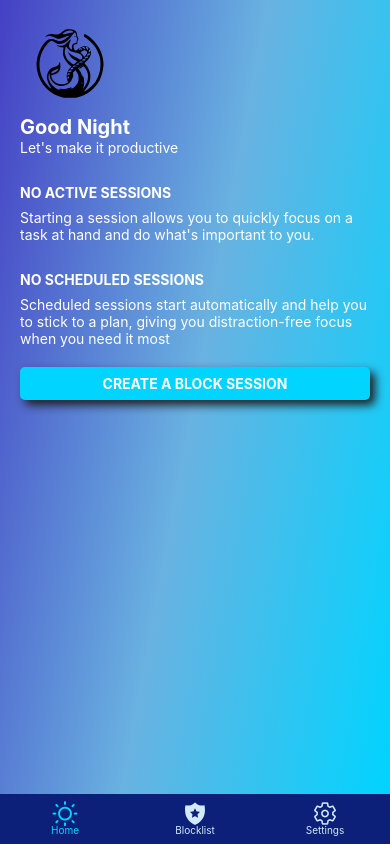
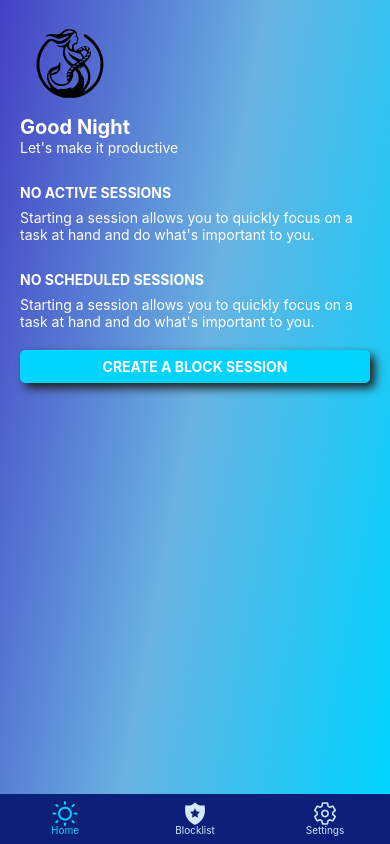
Before and after one commit to amehmeto/TiedSiren, a React Native app: screen / in a window 390 px wide. Built offline with nearby package versions, Linux system fonts and the light colour scheme.

Commit message:
refactor(HomeScreen): updating home view model

```diff
--- a/src/react-view/screens/Home/CreateBlockSessionScreen/CreateBlockSessionScreen.tsx
+++ b/src/react-view/screens/Home/CreateBlockSessionScreen/CreateBlockSessionScreen.tsx
@@ -74,14 +74,18 @@ export function CreateBlockSessionScreen({
     <TiedSLinearBackground>
       <Formik
         initialValues={defaultSession}
+        /*
         validate={(values) => {
           try {
+            console.log('Validate values')
             return validationSchema.parse(values)
           } catch (e) {
             if (e instanceof z.ZodError) return e.formErrors.fieldErrors
-            return undefined
+
+            return e
           }
         }}
+*/
         onSubmit={(values) => {
           assertIsBlockSession(values)
           dispatch(createBlockSession(values))
--- a/src/react-view/screens/Home/HomeScreen/ActiveSessionsBoard.tsx
+++ b/src/react-view/screens/Home/HomeScreen/ActiveSessionsBoard.tsx
@@ -1,11 +1,11 @@
-import { ActiveBlockSessionsViewModel } from './home.view-model.ts'
 import { FlatList, StyleSheet, Text } from 'react-native'
 import { T } from '../../../design-system/theme.ts'
 import { ActiveSession } from './ActiveSession.tsx'
+import { WithActiveWithoutScheduledSessionsModel } from './home.view-model.ts'
 
 export function ActiveSessionsBoard(
   props: Readonly<{
-    viewModel: ActiveBlockSessionsViewModel
+    viewModel: WithActiveWithoutScheduledSessionsModel
   }>,
 ) {
   return (
--- a/src/react-view/screens/Home/HomeScreen/HomeScreen.tsx
+++ b/src/react-view/screens/Home/HomeScreen/HomeScreen.tsx
@@ -30,9 +30,9 @@ export function HomeScreen({ navigation }: Readonly<HomeScreenProps>) {
 
   const activeSessionsNode: ReactNode = (() => {
     switch (viewModel.type) {
-      case HomeViewModelType.NoBlockSessions:
+      case HomeViewModelType.WithoutActiveNorScheduledSessions:
         return <NoActiveSessionBoard viewModel={viewModel} />
-      case HomeViewModelType.OneOrMoreBlockSessions:
+      case HomeViewModelType.WithActiveWithoutScheduledSessions:
         return <ActiveSessionsBoard viewModel={viewModel} />
       default:
         return exhaustiveGuard(viewModel)
@@ -49,12 +49,8 @@ export function HomeScreen({ navigation }: Readonly<HomeScreenProps>) {
 
       {activeSessionsNode}
 
-      <Text style={styles.title}>NO SCHEDULED SESSIONS</Text>
-
-      <Text style={styles.text}>
-        Scheduled sessions start automatically and help you to stick to a plan,
-        giving you distraction-free focus when you need it most
-      </Text>
+      <Text style={styles.title}>{viewModel.scheduledSessions.title}</Text>
+      <Text style={styles.text}>{viewModel.scheduledSessions.message}</Text>
 
       <TiedSButton
         text={'CREATE A BLOCK SESSION'}
--- a/src/react-view/screens/Home/HomeScreen/NoActiveSessionBoard.tsx
+++ b/src/react-view/screens/Home/HomeScreen/NoActiveSessionBoard.tsx
@@ -1,9 +1,9 @@
-import { NoBlockSessionsViewModel } from './home.view-model.ts'
 import { StyleSheet, Text } from 'react-native'
 import { T } from '../../../design-system/theme.ts'
+import { WithoutActiveNorScheduledSessionsViewModel } from './home.view-model.ts'
 
 export function NoActiveSessionBoard(
-  props: Readonly<{ viewModel: NoBlockSessionsViewModel }>,
+  props: Readonly<{ viewModel: WithoutActiveNorScheduledSessionsViewModel }>,
 ) {
   return (
     <>
--- a/src/react-view/screens/Home/HomeScreen/home.view-model.ts
+++ b/src/react-view/screens/Home/HomeScreen/home.view-model.ts
@@ -12,8 +12,10 @@ type ViewModelBlockSession = {
 }
 
 export enum HomeViewModelType {
-  NoBlockSessions = 'NO_BLOCK_SESSIONS',
-  OneOrMoreBlockSessions = 'ONE_OR_MORE_BLOCK_SESSIONS',
+  WithoutActiveNorScheduledSessions = 'WITHOUT_ACTIVE_NOR_SCHEDULED_SESSIONS',
+  WithActiveWithoutScheduledSessions = 'WITH_ACTIVE_WITHOUT_SCHEDULED_SESSIONS',
+  WithoutActiveWithScheduledSessions = 'WITHOUT_ACTIVE_WITH_SCHEDULED_SESSIONS',
+  WithActiveAndScheduledSessions = 'WITH_ACTIVE_AND_SCHEDULED_SESSIONS',
 }
 
 export enum Greetings {
@@ -23,21 +25,29 @@ export enum Greetings {
   GoodNight = 'Good Night',
 }
 
-export type NoBlockSessionsViewModel = {
-  type: HomeViewModelType.NoBlockSessions
+export type WithoutActiveNorScheduledSessionsViewModel = {
+  type: HomeViewModelType.WithoutActiveNorScheduledSessions
   greetings: Greetings
   activeSessions: {
+    title: 'NO ACTIVE SESSIONS'
     message: "Starting a session allows you to quickly focus on a task at hand and do what's important to you."
-    title: 'NO ACTIVE SESSIONS'
+  }
+  scheduledSessions: {
+    title: 'NO SCHEDULED SESSIONS'
+    message: "Starting a session allows you to quickly focus on a task at hand and do what's important to you."
   }
 }
 
-export type ActiveBlockSessionsViewModel = {
-  type: HomeViewModelType.OneOrMoreBlockSessions
+export type WithActiveWithoutScheduledSessionsModel = {
+  type: HomeViewModelType.WithActiveWithoutScheduledSessions
   greetings: Greetings
   activeSessions: {
     title: 'ACTIVE SESSIONS'
     blockSessions: ViewModelBlockSession[]
+  }
+  scheduledSessions: {
+    title: 'NO SCHEDULED SESSIONS'
+    message: "Starting a session allows you to quickly focus on a task at hand and do what's important to you."
   }
 }
 
@@ -69,7 +79,9 @@ export const selectHomeViewModel = createSelector(
   (
     blockSession,
     getNow,
-  ): NoBlockSessionsViewModel | ActiveBlockSessionsViewModel => {
+  ):
+    | WithoutActiveNorScheduledSessionsViewModel
+    | WithActiveWithoutScheduledSessionsModel => {
     const blockSessions = blockSessionAdapter
       .getSelectors()
       .selectAll(blockSession)
@@ -78,12 +90,17 @@ export const selectHomeViewModel = createSelector(
 
     if (!blockSessions.length)
       return {
-        type: HomeViewModelType.NoBlockSessions,
+        type: HomeViewModelType.WithoutActiveNorScheduledSessions,
         greetings,
         activeSessions: {
           message:
             "Starting a session allows you to quickly focus on a task at hand and do what's important to you.",
           title: 'NO ACTIVE SESSIONS',
+        },
+        scheduledSessions: {
+          title: 'NO SCHEDULED SESSIONS',
+          message:
+            "Starting a session allows you to quickly focus on a task at hand and do what's important to you.",
         },
       }
 
@@ -100,12 +117,17 @@ export const selectHomeViewModel = createSelector(
     })
 
     return {
-      type: HomeViewModelType.OneOrMoreBlockSessions,
+      type: HomeViewModelType.WithActiveWithoutScheduledSessions,
       greetings,
       activeSessions: {
         title: 'ACTIVE SESSIONS',
         blockSessions: viewBlockSessions,
       },
+      scheduledSessions: {
+        title: 'NO SCHEDULED SESSIONS',
+        message:
+          "Starting a session allows you to quickly focus on a task at hand and do what's important to you.",
+      },
     }
   },
 )
```
Also changed, not shown: 1 other file (tests, documents, lock files or other folders).
